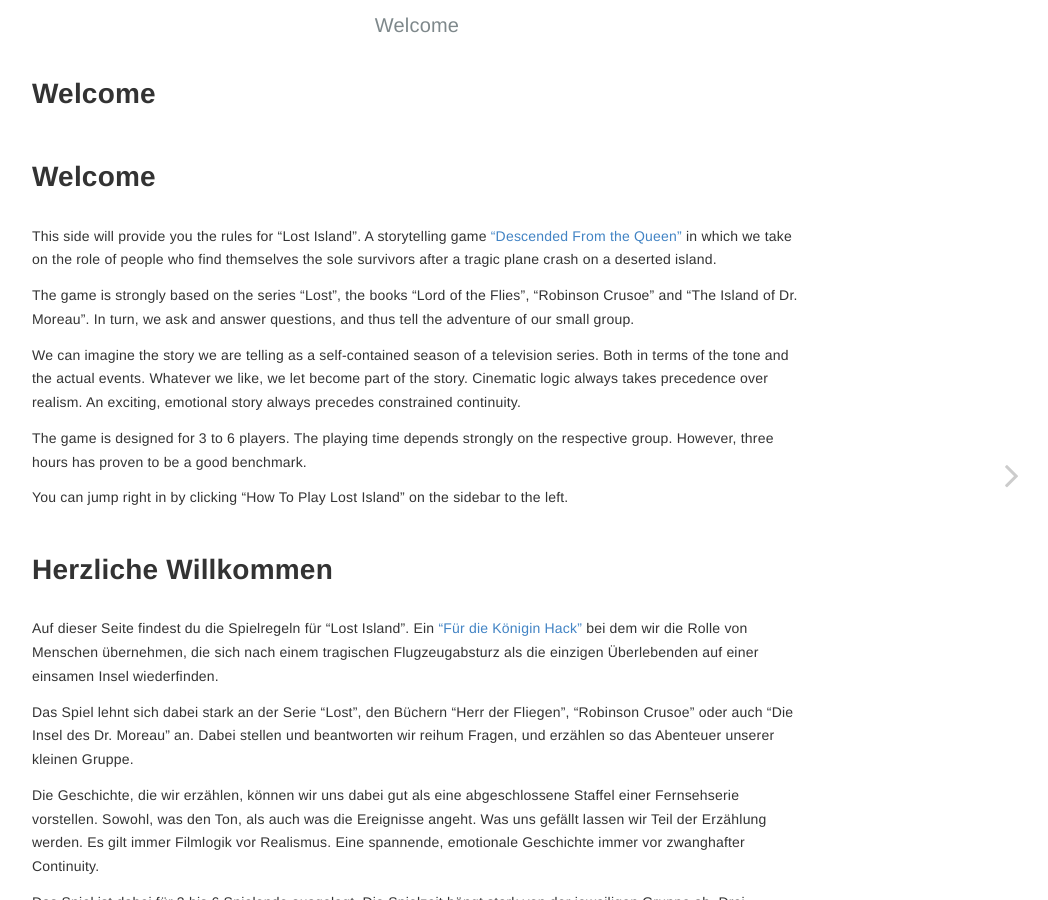
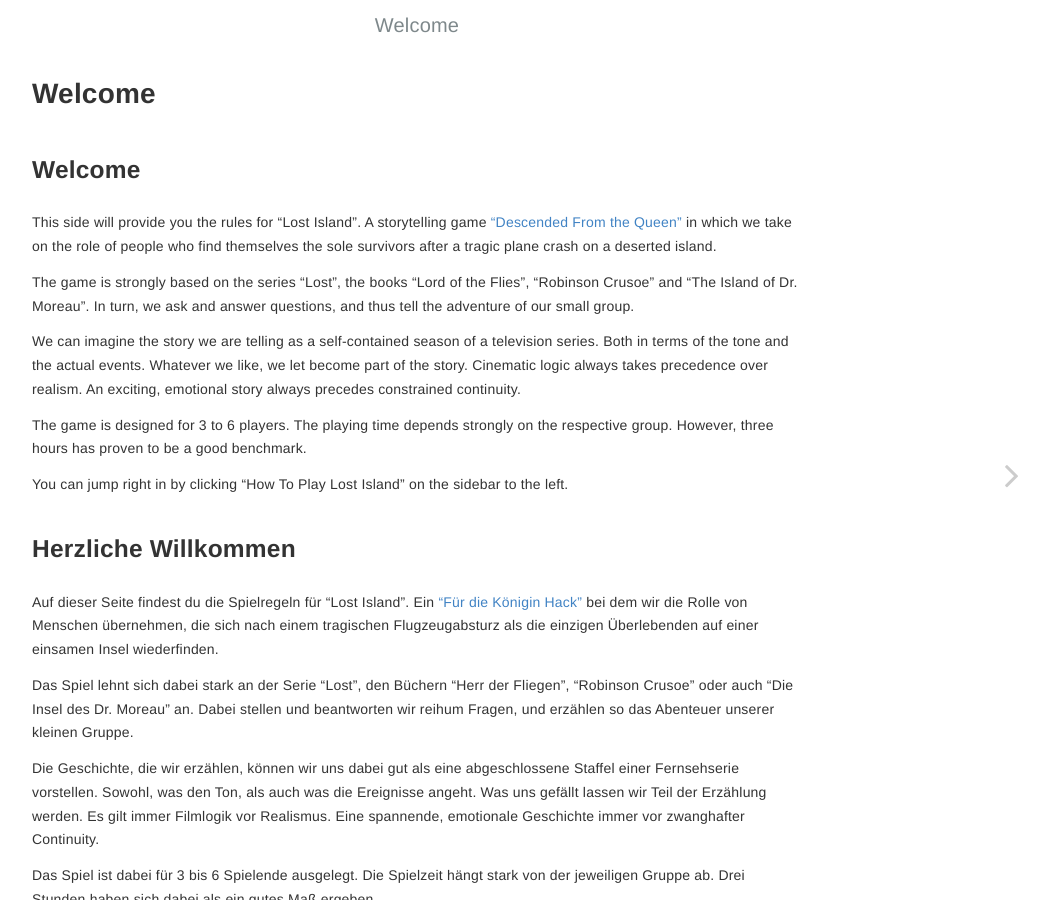
Before and after one commit to forthelostisland/forthelostisland.github.io, a Jekyll site: the page built from index.md, in a window 1280 px wide. Shown: the whole page, without its empty margins (223-1271 px from the left). Built offline with Jekyll 4.4.1, drawn with Linux system fonts in a browser that asks for light colours; our own code applies the rules of GitHub Pages for plain Markdown files.

```diff
--- a/index.md
+++ b/index.md
@@ -2,7 +2,7 @@
 layout: home
 ---
 
-# Welcome
+## Welcome
 
 This side will provide you the rules for "Lost Island". A storytelling game ["Descended From the Queen"](https://www.evilhat.com/home/for-the-queen/) in which we take on the role of people who find themselves the sole survivors after a tragic plane crash on a deserted island.
 
@@ -17,7 +17,7 @@ The playing time depends strongly on the respective group. However, three hours
 You can jump right in by clicking "How To Play Lost Island" on the sidebar to the left.
 
 
-# Herzliche Willkommen
+## Herzliche Willkommen
 Auf dieser Seite findest du die Spielregeln für "Lost Island". Ein ["Für die Königin Hack"](https://www.google.com/url?sa=t&rct=j&q=&esrc=s&source=web&cd=&cad=rja&uact=8&ved=2ahUKEwjAgZeTltX1AhX977sIHa4GCSkQFnoECCEQAQ&url=https%3A%2F%2Fwww.system-matters.de%2Fshop%2Ffuer-die-koenigin%2F&usg=AOvVaw2AR6Tw5vXZ96FdeV_8Vw2q) bei dem wir die Rolle von Menschen übernehmen, die sich nach einem tragischen Flugzeugabsturz als die einzigen Überlebenden auf einer einsamen Insel wiederfinden.
 
 Das Spiel lehnt sich dabei stark an der Serie "Lost", den Büchern "Herr der Fliegen", "Robinson Crusoe" oder auch "Die Insel des Dr. Moreau" an. Dabei stellen und beantworten wir reihum Fragen, und erzählen so das Abenteuer unserer kleinen Gruppe.
```
